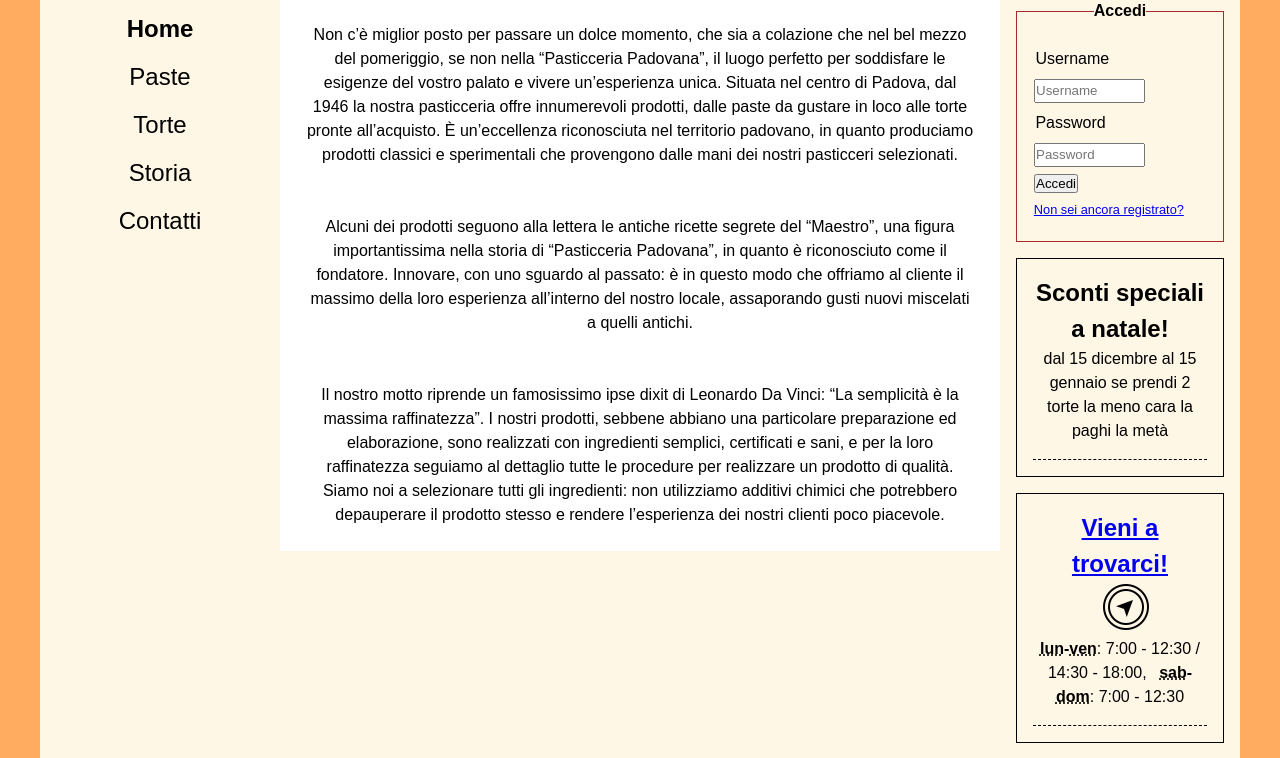
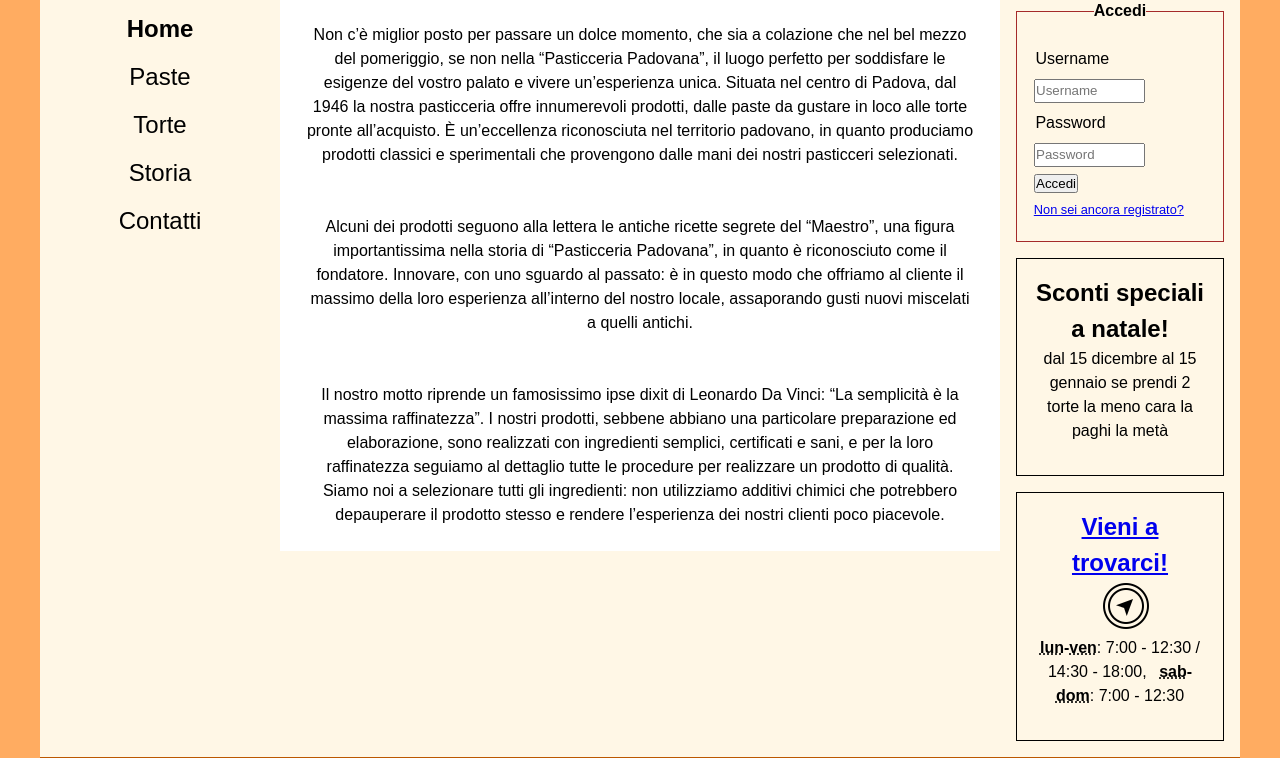
Before and after one commit to marcoDallas/TECWEB1920, a PHP site: page /html/index.html in a window 1280 px wide. Shown: the part 187-945 px from the top of the page. Run offline with PHP 8.4, Linux system fonts and the light colour scheme.

Commit message:
#40 Tolta linea trattegiata sotto i box
Non riflette più il concetto iniziale, ci sarà solamente una news nel blocco.

```diff
--- a/website/www/css/screen.css
+++ b/website/www/css/screen.css
@@ -128,7 +128,6 @@
 
 .news_content {
     padding-bottom: 1em;
-    border-bottom: 1px dashed;
 }
 
 #maps_icon {
```
